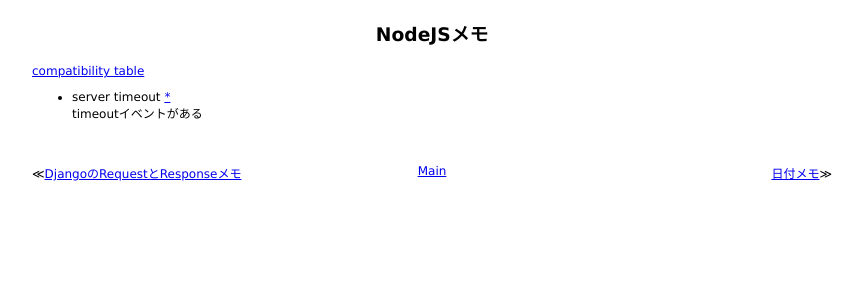
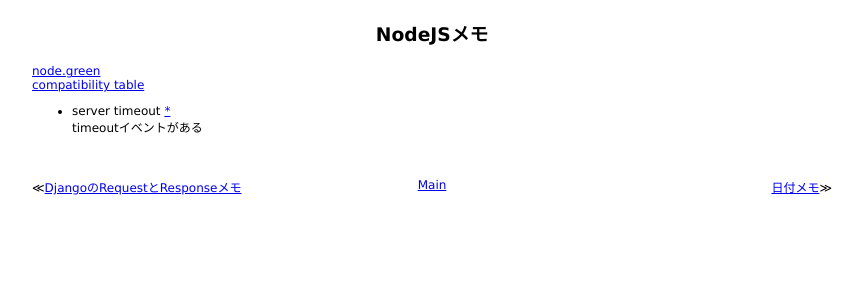
Before and after one commit to 38elements/38elements.github.com, a Jekyll site: the page built from _posts/2016-08-11-nodejs.md, in a window 1280 px wide. Shown: the top 300 px of the page, without its empty margins (208-1071 px from the left). Built offline with Jekyll 4.4.1, drawn with Linux system fonts in a browser that asks for light colours.

Commit message:
Update 2016-08-11-nodejs.md

```diff
--- a/_posts/2016-08-11-nodejs.md
+++ b/_posts/2016-08-11-nodejs.md
@@ -2,6 +2,7 @@
 layout: posts
 title: NodeJSメモ
 ---
+[node.green](http://node.green/)
 [compatibility table](http://kangax.github.io/compat-table/es6/)
 
 * server timeout [\*](https://nodejs.org/api/http.html#http_server_timeout)
```
